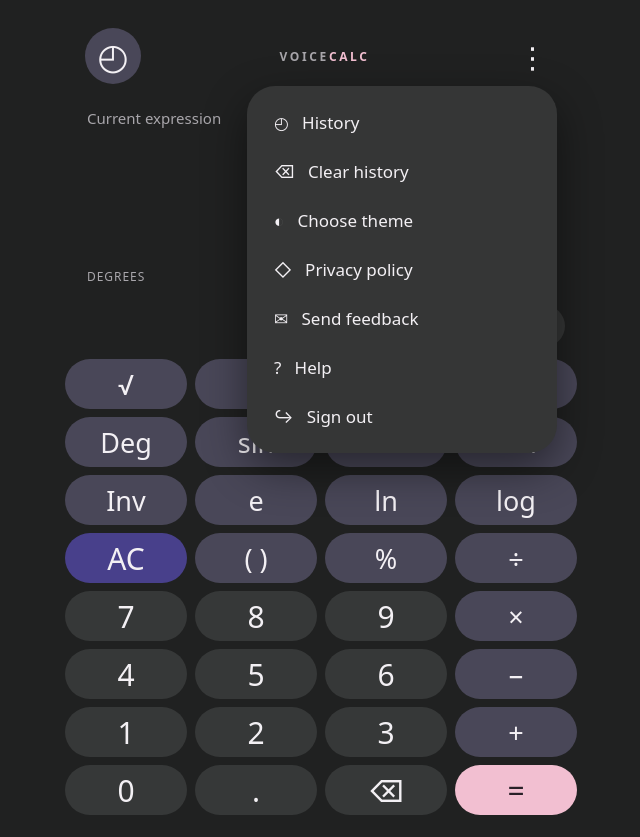
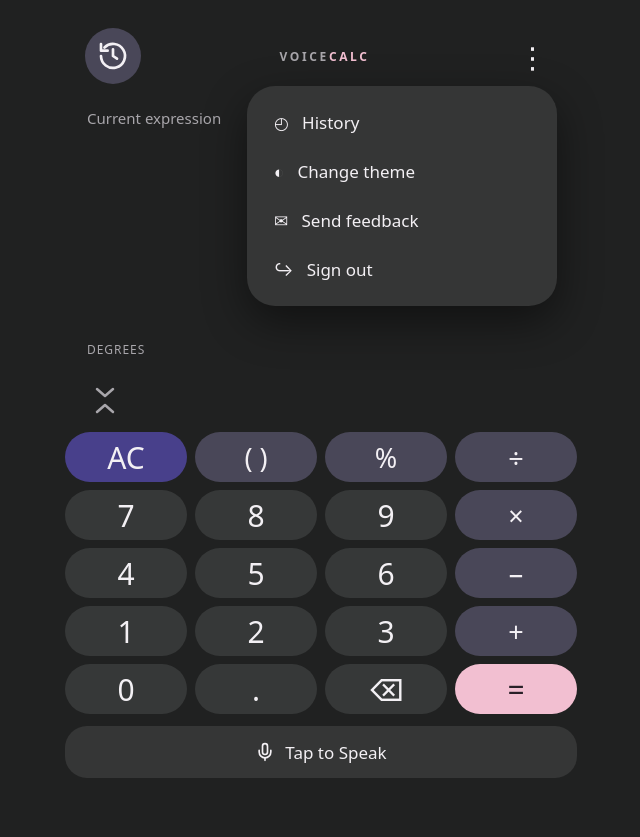
Before and after one commit to SaurabhYadavbyte/Voice_Cal, a Flask app: page /calculator in a window 1280 px wide, after a click that opens the changed part. Shown: the whole page, without its empty margins (319-959 px from the left). After the commit the page ends 778 px from the top, so only its background shows below. Run offline with Flask 3, Linux system fonts and the light colour scheme; the visitor is signed in with stand-in values (Sample User, id 1).

Commit message:
Collapse scientific keypad and simplify calculator menu

```diff
--- a/voice_calc_project/app.py
+++ b/voice_calc_project/app.py
@@ -550,18 +550,6 @@ def clear_history():
     return redirect(url_for("history"))
 
 
-@app.route("/help")
-@login_required
-def help_page():
-    return render_template("help.html")
-
-
-@app.route("/privacy")
-@login_required
-def privacy():
-    return render_template("privacy.html")
-
-
 if __name__ == "__main__":
     logging.basicConfig(level=logging.INFO)
     app.run(debug=os.environ.get("FLASK_DEBUG") == "1")
--- a/voice_calc_project/static/calculator.css
+++ b/voice_calc_project/static/calculator.css
@@ -11,6 +11,7 @@
   --muted: #6a6570; --line: #d7d2da;
 }
 * { box-sizing: border-box; }
+[hidden] { display: none !important; }
 html { background: var(--bg); }
 body { margin: 0; background: var(--bg); color: var(--text); font-family: system-ui, -apple-system, "Segoe UI", sans-serif; }
 button { font: inherit; cursor: pointer; }
@@ -32,15 +33,23 @@ button { font: inherit; cursor: pointer; }
 .result { min-height: 35px; color: var(--equals); font-size: 23px; }
 .display-footer { min-height: 34px; padding: 0 22px; display: flex; justify-content: space-between; gap: 10px; color: var(--muted); font-size: 12px; letter-spacing: .08em; }
 #status { text-align: right; letter-spacing: 0; }
-.voice-btn { align-self: flex-end; background: var(--surface); border: none; color: var(--text); border-radius: 24px; padding: 9px 16px; margin: 3px 12px 12px; font-size: 14px; }
+.keyboards { width: 100%; }
+.science-toggle { width: 64px; height: 50px; padding: 2px; margin: 0 0 7px 8px; border: 0; background: transparent; color: var(--muted); display: flex; flex-direction: column; justify-content: center; align-items: center; font-size: 30px; line-height: .48; }
+.science-toggle .chevrons { display: flex; flex-direction: column; align-items: center; gap: 5px; }
+.science-toggle:hover { color: var(--text); }
+.science-open .science-toggle { color: var(--equals); height: 40px; margin-bottom: 5px; }
+.science-open .voice-btn { min-height: 48px; margin-top: 6px; }
+.science-open .calc-display { min-height: 100px; padding-top: 8px; padding-bottom: 8px; }
+.advanced-keys, .keypad { display: grid; grid-template-columns: repeat(4, minmax(0, 1fr)); gap: 8px; }
+.advanced-keys { margin-bottom: 8px; }
+.voice-btn { width: 100%; min-height: 52px; margin-top: 12px; border: none; border-radius: 22px; background: var(--surface); color: var(--text); display: flex; align-items: center; justify-content: center; gap: 10px; font-size: 17px; font-weight: 500; }
 .voice-btn.listening { background: var(--clear); }
-.keypad { display: grid; grid-template-columns: repeat(4, minmax(0, 1fr)); gap: 8px; }
 .key { height: clamp(40px, 6.25dvh, 62px); min-width: 0; border: 0; border-radius: 999px; color: var(--text); background: var(--number); font-size: clamp(22px, 5vw, 30px); font-weight: 400; transition: filter .12s, transform .12s; }
 .key:hover { filter: brightness(1.16); }
 .key:active { transform: scale(.95); }
-.key:focus-visible, .voice-btn:focus-visible, .menu summary:focus-visible, a:focus-visible { outline: 2px solid var(--equals); outline-offset: 2px; }
+.key:focus-visible, .voice-btn:focus-visible, .science-toggle:focus-visible, .menu summary:focus-visible, a:focus-visible { outline: 2px solid var(--equals); outline-offset: 2px; }
 .key.science, .key.operator { background: var(--science); font-size: clamp(20px, 4.5vw, 27px); }
 .key.clear { background: var(--clear); }
 .key.equals { background: var(--equals); color: #292028; }
 @media (min-width: 700px) { .calculator-shell { min-height: min(940px, 100dvh); padding: 22px 14px; } .key { height: clamp(44px, 6.25dvh, 62px); } }
-@media (max-height: 690px) { .calc-display { min-height: 130px; } .key { height: clamp(40px, 8.1dvh, 55px); } .voice-btn { margin-bottom: 5px; } }
+@media (max-height: 690px) { .calc-display { min-height: 130px; } .key { height: clamp(40px, 8.1dvh, 55px); } .voice-btn { margin-top: 7px; } .science-toggle { height: 40px; } }
--- a/voice_calc_project/static/calculator.js
+++ b/voice_calc_project/static/calculator.js
@@ -60,9 +60,18 @@ async function calculate() {
     message("Connection error. Try again.");
   } finally { calculating = false; }
 }
-document.querySelector(".keypad").addEventListener("click", (event) => {
+document.querySelector(".keyboards").addEventListener("click", (event) => {
   const button = event.target.closest("button");
   if (!button) return;
+  if (button.id === "science-toggle") {
+    const advanced = document.getElementById("advanced-keys");
+    advanced.hidden = !advanced.hidden;
+    const expanded = !advanced.hidden;
+    button.setAttribute("aria-expanded", String(expanded));
+    button.setAttribute("aria-label", expanded ? "Hide advanced keys" : "Show advanced keys");
+    shell.classList.toggle("science-open", expanded);
+    return;
+  }
   const action = button.dataset.action;
   if (action === "clear") { expression = ""; resultEl.textContent = ""; message("Cleared"); render(); }
   else if (action === "backspace") { expression = expression.slice(0, -1); resultEl.textContent = ""; render(); }
@@ -124,6 +133,7 @@ themeSwitch.addEventListener("click", () => {
   document.querySelector(".menu").open = false;
 });
 const voiceButton = document.getElementById("voice-btn");
+const voiceLabel = document.getElementById("voice-label");
 voiceButton.addEventListener("click", () => {
   const SpeechRecognition = window.SpeechRecognition || window.webkitSpeechRecognition;
   if (!SpeechRecognition) { message("Voice input is unavailable here. Use the keypad."); return; }
@@ -131,8 +141,8 @@ voiceButton.addEventListener("click", () => {
   recognition.lang = "en-US";
   recognition.interimResults = false;
   recognition.maxAlternatives = 1;
-  recognition.onstart = () => { voiceButton.classList.add("listening"); message("Listening…"); };
-  recognition.onend = () => { voiceButton.classList.remove("listening"); };
+  recognition.onstart = () => { voiceButton.classList.add("listening"); voiceLabel.textContent = "Listening…"; voiceButton.setAttribute("aria-label", "Listening"); message("Listening…"); };
+  recognition.onend = () => { voiceButton.classList.remove("listening"); voiceLabel.textContent = "Tap to Speak"; voiceButton.setAttribute("aria-label", "Tap to Speak"); };
   recognition.onerror = () => { message("Voice input failed. Please try again."); };
   recognition.onresult = (event) => {
     let speech = event.results[0][0].transcript.toLowerCase().trim();
--- a/voice_calc_project/templates/help.html
+++ /dev/null
@@ -1,6 +0,0 @@
-<!doctype html><html lang="en"><head><meta charset="utf-8"><meta name="viewport" content="width=device-width,initial-scale=1">
-<title>Help · VoiceCalc</title><link rel="stylesheet" href="{{ url_for('static',filename='style.css') }}"><script src="{{ url_for('static',filename='theme.js') }}" defer></script></head>
-<body><main class="modern-card info"><a href="{{ url_for('calculator') }}">← Calculator</a><h1>Help</h1>
-<p>Tap keys to build an expression, then press =. Use parentheses for groups. Science keys insert functions: for example, sin(30), sqrt(9), or fact(5). Unclosed parentheses are completed when you calculate.</p>
-<p>Deg and Rad change trigonometry units. Inv switches sin, cos, and tan to inverse functions. % divides by 100. Voice input needs microphone permission and browser speech recognition support.</p>
-<p>Your last 100 saved calculations appear under History.</p></main></body></html>
--- a/voice_calc_project/templates/index.html
+++ b/voice_calc_project/templates/index.html
@@ -10,17 +10,14 @@
 <body class="calculator-page">
   <main class="calculator-shell" data-calculate-url="{{ url_for('calculate') }}">
     <header class="calc-top">
-      <a class="history-icon" href="{{ url_for('history') }}" aria-label="Calculation history" title="History">◴</a>
+      <a class="history-icon" href="{{ url_for('history') }}" aria-label="Calculation history" title="History"><svg viewBox="0 0 24 24" width="32" height="32" fill="none" stroke="currentColor" stroke-width="2" stroke-linecap="round" stroke-linejoin="round" aria-hidden="true"><path d="M3 12a9 9 0 1 0 2.6-6.4"/><path d="M3 3v5h5"/><path d="M12 7v5l3 2"/></svg></a>
       <span class="brand">VOICE<span>CALC</span></span>
       <details class="menu">
         <summary aria-label="Open menu" title="Menu">⋮</summary>
         <div class="menu-panel">
           <a href="{{ url_for('history') }}">◴ &nbsp; History</a>
-          <a href="{{ url_for('history') }}#clear-history">⌫ &nbsp; Clear history</a>
-          <button type="button" id="theme-switch">◐ &nbsp; Choose theme</button>
-          <a href="{{ url_for('privacy') }}">◇ &nbsp; Privacy policy</a>
+          <button type="button" id="theme-switch">◐ &nbsp; Change theme</button>
           <a href="https://github.com/SaurabhYadavbyte/Voice_Cal/issues" rel="noopener noreferrer" target="_blank">✉ &nbsp; Send feedback</a>
-          <a href="{{ url_for('help_page') }}">? &nbsp; Help</a>
           <form action="{{ url_for('logout') }}" method="post">
             <input type="hidden" name="csrf_token" value="{{ csrf_token() }}">
             <button type="submit">↪ &nbsp; Sign out</button>
@@ -35,9 +32,9 @@
       <div id="result" class="result" aria-live="polite"></div>
     </section>
     <div class="display-footer"><span id="mode-indicator">DEGREES</span><span id="status" role="status" aria-live="polite"></span></div>
-    <button id="voice-btn" class="voice-btn" type="button" aria-label="Start voice input"><span aria-hidden="true">🎙</span> Speak an expression</button>
-
-    <section class="keypad" aria-label="Calculator keypad">
+    <div class="keyboards">
+      <button id="science-toggle" class="science-toggle" type="button" aria-label="Show advanced keys" aria-expanded="false" aria-controls="advanced-keys" title="Advanced keys"><span class="chevrons" aria-hidden="true"><svg viewBox="0 0 24 12" width="24" height="12" fill="none" stroke="currentColor" stroke-width="2.5" stroke-linecap="round" stroke-linejoin="round"><path d="M4 3l8 7 8-7"/></svg><svg viewBox="0 0 24 12" width="24" height="12" fill="none" stroke="currentColor" stroke-width="2.5" stroke-linecap="round" stroke-linejoin="round"><path d="M4 9l8-7 8 7"/></svg></span></button>
+      <section class="advanced-keys" id="advanced-keys" aria-label="Advanced calculator keys" hidden>
         <button class="key science" data-value="sqrt(">√</button>
         <button class="key science" data-value="pi">π</button>
         <button class="key science" data-value="^">^</button>
@@ -50,6 +47,8 @@
         <button class="key science" data-value="e">e</button>
         <button class="key science" data-value="ln(">ln</button>
         <button class="key science" data-value="log(">log</button>
+      </section>
+      <section class="keypad" aria-label="Calculator keypad">
       <button class="key clear" data-action="clear">AC</button>
       <button class="key science" data-action="parenthesis">( )</button>
       <button class="key science" data-value="%">%</button>
@@ -71,6 +70,8 @@
       <button class="key number" data-action="backspace" aria-label="Delete last character">⌫</button>
       <button class="key equals" data-action="equals">=</button>
       </section>
+    </div>
+    <button id="voice-btn" class="voice-btn" type="button" aria-label="Tap to Speak"><svg width="20" height="20" viewBox="0 0 24 24" fill="none" stroke="currentColor" stroke-width="2" stroke-linecap="round" stroke-linejoin="round" aria-hidden="true"><path d="M12 2a3 3 0 0 0-3 3v7a3 3 0 0 0 6 0V5a3 3 0 0 0-3-3Z"/><path d="M19 10v2a7 7 0 0 1-14 0v-2"/><path d="M12 19v3"/></svg><span id="voice-label">Tap to Speak</span></button>
   </main>
 </body>
 </html>
--- a/voice_calc_project/templates/privacy.html
+++ /dev/null
@@ -1,6 +0,0 @@
-<!doctype html><html lang="en"><head><meta charset="utf-8"><meta name="viewport" content="width=device-width,initial-scale=1">
-<title>Privacy · VoiceCalc</title><link rel="stylesheet" href="{{ url_for('static',filename='style.css') }}"><script src="{{ url_for('static',filename='theme.js') }}" defer></script></head>
-<body><main class="modern-card info"><a href="{{ url_for('calculator') }}">← Calculator</a><h1>Privacy</h1>
-<p>VoiceCalc stores your username, email, password hash, and calculation history in its SQLite database. Verification links expire after 30 minutes. Verification token hashes and email send timestamps are stored to manage verification and prevent abuse.</p>
-<p>Voice recognition runs through your browser's speech recognition feature. Its availability and handling of audio depend on your browser. VoiceCalc receives the recognized math expression, then saves the calculation in your history.</p>
-<p>History is private to your account. You can delete your saved calculations in History. Your selected theme is stored in your browser.</p></main></body></html>
```
Lines whose indentation alone changed are shown as unchanged.
